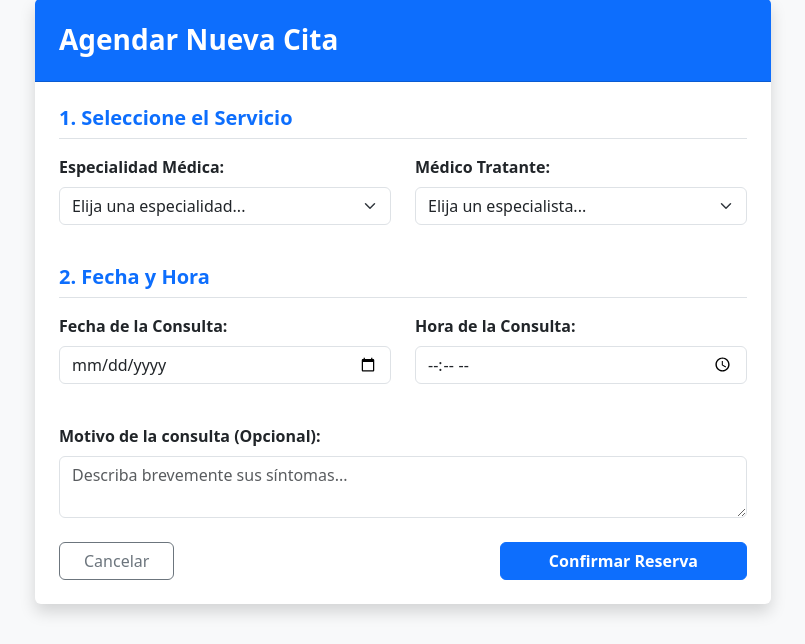
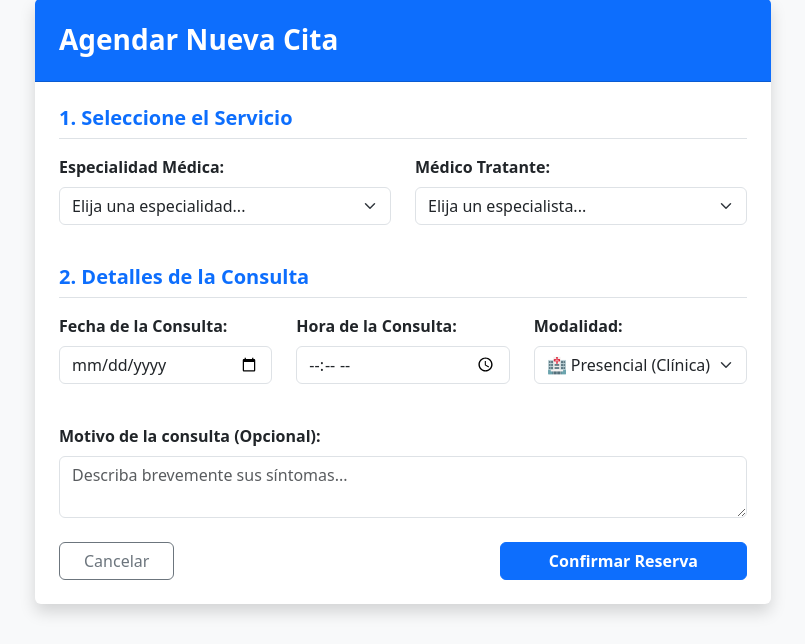
Before and after one commit to jleonc32/sistema-citas-medicas-unemi, a Flask app: template backend/templates/agendar_cita.html in a window 1280 px wide. Shown: the part 105-749 px from the top of the page, without its empty margins (237-1042 px from the left). Run offline with Flask 3, Linux system fonts and the light colour scheme; the template is opened without the code that fills it, so the values that code supplies are empty.

Commit message:
feat: horarios dinamicos con JS y seleccion de modalidad presencial/virtual

```diff
--- a/backend/app.py
+++ b/backend/app.py
@@ -141,35 +141,31 @@ def agendar_cita():
             return render_template('agendar_cita.html', especialidades=especialidades, medicos=medicos)
 
         if request.method == 'POST':
-            # 1. Atrapamos los datos que el usuario escribió en el HTML
+            # 1. Atrapamos los datos del formulario
             medico_id = request.form['medico_id']
             fecha = request.form['fecha']
             hora = request.form['hora']
             motivo = request.form['motivo']
+            modalidad = request.form['modalidad'] # <--- NUEVO: Atrapamos la modalidad
 
-            # 2. Buscamos cuál es el 'id_paciente' del usuario que está conectado ahora mismo
+            # 2. Buscamos al paciente actual
             paciente_actual = Paciente.query.filter_by(id_usuario=session['id_usuario']).first()
 
-            # 3. Armamos la nueva cita para la base de datos
+            # 3. Armamos la nueva cita
             nueva_cita = Cita(
                 paciente_id=paciente_actual.id_paciente,
                 medico_id=medico_id,
                 fecha=fecha,
                 hora=hora,
-                modalidad='Presencial', # Por defecto lo ponemos presencial por ahora
+                modalidad=modalidad, # <--- NUEVO: Usamos la variable elegida por el usuario
                 estado='Pendiente',
                 motivo_consulta=motivo
             )
 
-            # 4. Guardamos en MySQL
+            # 4. Guardamos y volvemos al panel
             db.session.add(nueva_cita)
             db.session.commit()
-
-            # 5. Lo devolvemos al panel azul
             return redirect(url_for('dashboard'))
-
-    else:
-        return redirect(url_for('login'))
 
 #ruta 7
 # ==========================================
@@ -262,6 +258,18 @@ def agenda_medico():
     else:
         return redirect(url_for('login'))
 
+#ruta 11
+# ==========================================
+# API: OBTENER HORARIO DEL MÉDICO (JSON)
+# ==========================================
+@app.route('/api/medico/<int:id_medico>/horario')
+def obtener_horario_medico(id_medico):
+    medico = Medico.query.get(id_medico)
+    if medico and medico.horario_atencion:
+        # Devolvemos directamente el JSON de la base de datos
+        return medico.horario_atencion
+    return {} # Si no hay horario, devolvemos un objeto vacío
+
 # ==========================================
 # ENCENDIDO DEL SERVIDOR
 # ==========================================
--- a/backend/templates/agendar_cita.html
+++ b/backend/templates/agendar_cita.html
@@ -32,19 +32,33 @@
                                     <option value="{{ medico.id_medico }}">{{ usuario.nombre }}</option>
                                 {% endfor %}
                             </select>
+
+                            <div id="mensaje-horario" class="alert alert-info mt-2 d-none" role="alert">
+                                <i class="bi bi-clock-history"></i> <strong>Horario de atención:</strong>
+                                <span id="texto-horario"></span>
+                            </div>
                         </div>
                     </div>
 
-                    <h5 class="fw-bold border-bottom pb-2 mb-3 text-primary">2. Fecha y Hora</h5>
+                    <h5 class="fw-bold border-bottom pb-2 mb-3 text-primary mt-4">2. Detalles de la Consulta</h5>
 
                     <div class="row mb-4">
-                        <div class="col-md-6 mb-3">
+                        <div class="col-md-4 mb-3">
                             <label class="form-label fw-semibold">Fecha de la Consulta:</label>
                             <input type="date" class="form-control" name="fecha" required>
                         </div>
-                        <div class="col-md-6 mb-3">
+
+                        <div class="col-md-4 mb-3">
                             <label class="form-label fw-semibold">Hora de la Consulta:</label>
                             <input type="time" class="form-control" name="hora" required>
+                        </div>
+
+                        <div class="col-md-4 mb-3">
+                            <label class="form-label fw-semibold">Modalidad:</label>
+                            <select class="form-select" name="modalidad" required>
+                                <option value="Presencial">🏥 Presencial (Clínica)</option>
+                                <option value="Virtual">💻 Virtual (Telemedicina)</option>
+                            </select>
                         </div>
                     </div>
 
@@ -63,4 +77,38 @@
         </div>
     </div>
 </div>
+
+<script>
+    // 1. Atrapamos los elementos de la pantalla
+    const selectMedico = document.querySelector('select[name="medico_id"]');
+    const divMensaje = document.getElementById('mensaje-horario');
+    const spanTexto = document.getElementById('texto-horario');
+
+    // 2. Escuchamos cada vez que el paciente cambie de doctor
+    selectMedico.addEventListener('change', function() {
+        const idMedico = this.value;
+
+        // 3. Vamos a Flask por los datos (sin recargar la página)
+        fetch(`/api/medico/${idMedico}/horario`)
+            .then(response => response.json())
+            .then(data => {
+                // Si el doctor tiene un horario guardado en la base de datos
+                if (Object.keys(data).length > 0) {
+                    let horarioTexto = "";
+                    // Traducimos el JSON a texto legible
+                    for (const [dia, horas] of Object.entries(data)) {
+                        let diaMayuscula = dia.charAt(0).toUpperCase() + dia.slice(1);
+                        horarioTexto += `${diaMayuscula}: ${horas} | `;
+                    }
+                    // Quitamos el último separador y mostramos el cuadro azul
+                    spanTexto.innerText = horarioTexto.slice(0, -3);
+                    divMensaje.classList.remove('d-none');
+                } else {
+                    spanTexto.innerText = "Horario no especificado por el médico.";
+                    divMensaje.classList.remove('d-none');
+                }
+            })
+            .catch(error => console.error('Error de conexión:', error));
+    });
+</script>
 {% endblock %}
```
